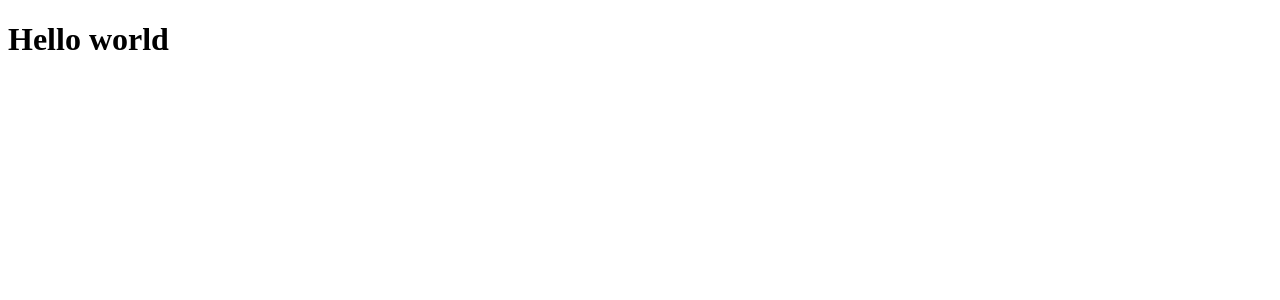
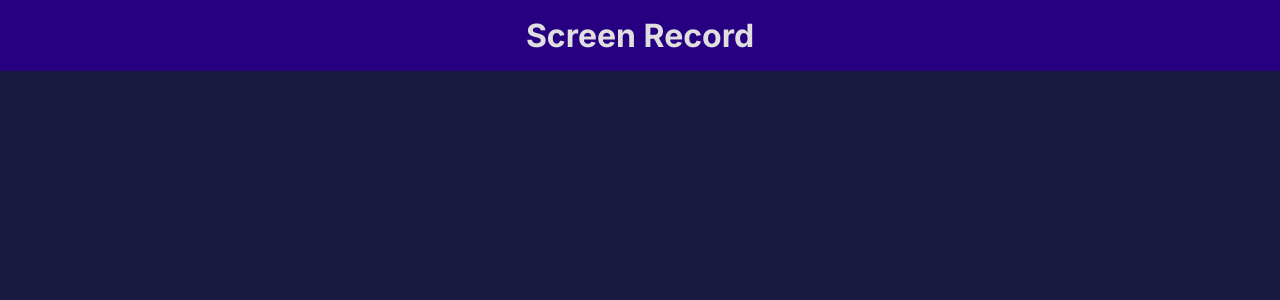
Before and after one commit to gabrielcaiana/screen-recorder-vue3, a Vue app: page / in a window 1280 px wide. Shown: the top 300 px of the page. Built offline with nearby package versions, Linux system fonts and the light colour scheme.

Commit message:
chore: create header

```diff
--- a/index.html
+++ b/index.html
@@ -4,6 +4,12 @@
     <meta charset="UTF-8" />
     <link rel="icon" href="/favicon.ico" />
     <meta name="viewport" content="width=device-width, initial-scale=1.0" />
+    <link rel="preconnect" href="https://fonts.googleapis.com" />
+    <link rel="preconnect" href="https://fonts.gstatic.com" crossorigin />
+    <link
+      href="https://fonts.googleapis.com/css2?family=Inter:wght@300;400;500;700&display=swap"
+      rel="stylesheet"
+    />
     <title>Vite App</title>
   </head>
   <body>
--- a/src/App.vue
+++ b/src/App.vue
@@ -1,6 +1,8 @@
 <template>
-  <div id="app">
-    <h1>Hello world</h1>
+  <div class="app">
+    <header class="app__header">
+      <h1>Screen Record</h1>
+    </header>
   </div>
 </template>
 
@@ -11,5 +13,18 @@
 </script>
 
 <style lang="scss" scoped>
+.app {
+  width: 100vw;
+  height: 100vh;
+  background: #1A1A40;
 
+  &__header {
+    background: #270082;
+    display: flex;
+    justify-content: center;
+    align-items: center;
+    padding: 1rem 0;
+    color: #e0dfdf;
+  }
+}
 </style>
--- /dev/null
+++ b/src/assets/global.scss
@@ -0,0 +1,5 @@
+* {
+  margin: 0;
+  padding: 0;
+  font-family: 'Inter', sans-serif;
+}
--- a/src/main.js
+++ b/src/main.js
@@ -1,4 +1,6 @@
 import { createApp } from 'vue'
 import App from './App.vue'
 
+import "./assets/global.scss"
+
 createApp(App).mount('#app')
```
